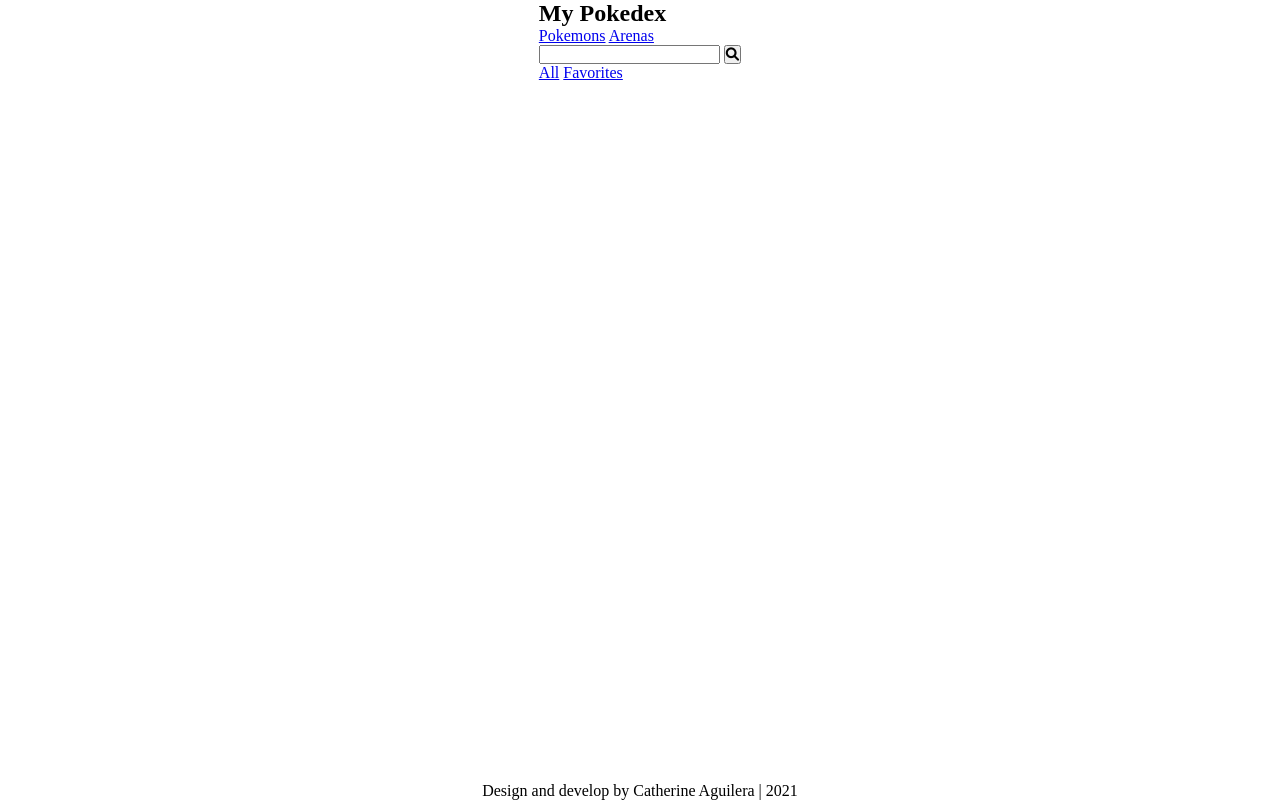
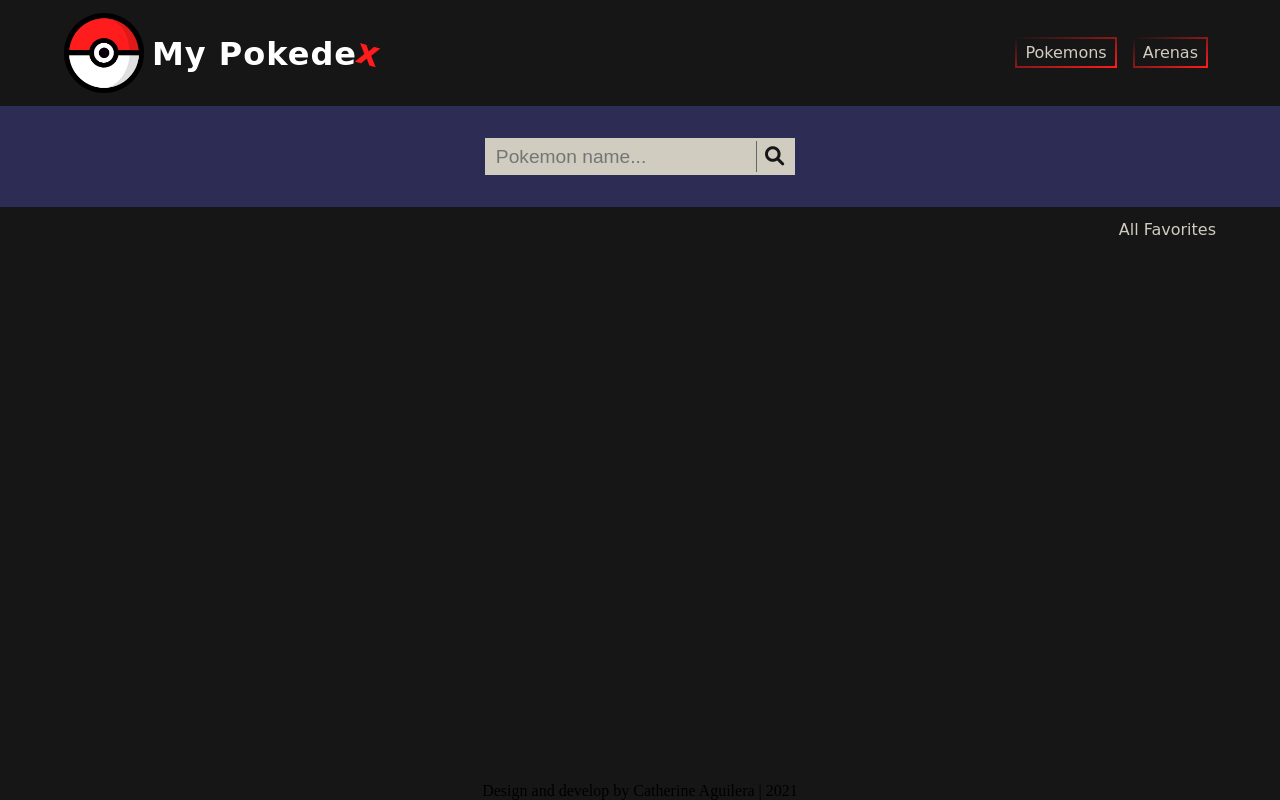
Before and after one commit to catherineagl/pokedex, a website built with webpack: page src/index.html in a window 1280 px wide. Built offline with nearby package versions, Linux system fonts and the light colour scheme.

Commit message:
adding styles on header

```diff
--- a/sass/include/colors.scss
+++ b/sass/include/colors.scss
@@ -2,3 +2,8 @@ $blue-electric: #4834d4;
 $gold: #f9ca24;
 $grass: #6ab04c;
 $water: #7ed6df;
+$dark-color: #2c2c54;
+$second-dark-color: #474787;
+$purple: #706fd3;
+$light-color: #d1ccc0;
+$red: #ff1c1c;
--- a/sass/include/global.scss
+++ b/sass/include/global.scss
@@ -11,9 +11,21 @@
 	flex-direction: column;
 	justify-content: space-between;
 	align-items: center;
+	background-color: #161616;
 }
 
 .wrapper {
 	width: 80%;
 	margin: 0 auto;
 }
+
+a {
+	display: inline-block;
+	text-decoration: none;
+	color: $light-color;
+}
+
+input {
+	border: none;
+	outline: none;
+}
--- a/sass/include/header.scss
+++ b/sass/include/header.scss
@@ -0,0 +1,98 @@
+header {
+	width: 100vw;
+	font-family: 'Poppins', cursive;
+	.header {
+		display: flex;
+		width: 100%;
+		padding: 1% 5%;
+	}
+	.header-top {
+		justify-content: space-between;
+	}
+	.logo {
+		display: flex;
+		justify-content: center;
+		align-items: center;
+
+		h1 {
+			font-weight: bold;
+			letter-spacing: 1px;
+			font-size: 2rem;
+			margin-left: 0.5rem;
+			color: white;
+			.special-letter {
+				color: $red;
+				display: inline-block;
+				font-size: 2.2rem;
+				transform: rotate(15deg);
+			}
+		}
+
+		.img-logo {
+			width: 5rem;
+			height: 5rem;
+
+			img {
+				width: 100%;
+			}
+		}
+	}
+	nav {
+		display: flex;
+		justify-content: center;
+		align-items: center;
+
+		.button {
+			box-sizing: content-box;
+			border-width: 2px;
+			border-style: solid;
+			border-image: linear-gradient(to right bottom, #161616, #ff1c1c);
+			border-image-slice: 1;
+			margin: 0 0.5rem;
+			padding: 0.25rem 0.5rem;
+		}
+		.button:hover,
+		.button:focus,
+		.button.active {
+			background: linear-gradient(to right, #ff1c1c, #161616) border-box;
+			border: 3px solid transparent;
+			color: #fff;
+			transition: all 0.5s ease;
+			transition-property: all;
+			transition-duration: 0.5s;
+			transition-timing-function: ease;
+			transition-delay: 0s;
+		}
+	}
+
+	.header-bottom {
+		justify-content: center;
+		background-color: $dark-color;
+		padding: 2rem;
+
+		.search-bar {
+			background-color: $light-color;
+			padding: 0.2rem;
+
+			a {
+				display: inline-block;
+				color: #161616;
+				border-left: 1px solid #666;
+
+				i {
+					pointer-events: none;
+				}
+			}
+			input,
+			a {
+				padding: 0.25rem 0.5rem;
+				background-color: transparent;
+				outline: none;
+				font-size: 1.2rem;
+			}
+		}
+	}
+	.navigation {
+		justify-content: flex-end;
+	}
+}
--- a/sass/style.scss
+++ b/sass/style.scss
@@ -1,2 +1,3 @@
 @import 'include/colors.scss';
 @import 'include/global.scss';
+@import 'include/header.scss';
--- a/src/index.html
+++ b/src/index.html
@@ -4,7 +4,9 @@
 		<meta charset="UTF-8" />
 		<meta http-equiv="X-UA-Compatible" content="IE=edge" />
 		<meta name="viewport" content="width=device-width, initial-scale=1.0" />
-		<title>Pokemon</title>
+		<title>Pokedex</title>
+		<link rel="icon" href="assets/pokeball.png" type="image/x-icon" />
+
 		<link rel="stylesheet" href="style.css" />
 		<link
 			rel="stylesheet"
@@ -19,21 +21,28 @@
 			<header>
 				<section class="header header-top">
 					<div class="logo">
-						<h1>My Pokedex</h1>
-						<div class="img-logo"></div>
+						<div class="img-logo">
+							<img src="./assets/pokeball.png" alt="" />
+						</div>
+						<h1>My Pokede<span class="special-letter">x</span></h1>
 					</div>
 					<nav>
-						<a href="#">Pokemons</a>
-						<a href="#">Arenas</a>
+						<a href="#" class="button">Pokemons</a>
+						<a href="#" class="button">Arenas</a>
 					</nav>
 				</section>
 				<section class="header header-bottom">
 					<div class="search-bar">
-						<input type="search" name="" id="" />
-						<button><i class="fa fa-search" aria-hidden="true"></i></button>
+						<input
+							type="search"
+							name=""
+							id="search-poke"
+							placeholder="Pokemon name..."
+						/>
+						<a href="#"><i class="fa fa-search" aria-hidden="true"></i></a>
 					</div>
 				</section>
-				<section class="navigation">
+				<section class="navigation header">
 					<div class="tabs">
 						<a href="#">All</a>
 						<a href="#">Favorites</a>
@@ -44,6 +53,6 @@
 			<main class="grid-fluid wrapper"></main>
 			<footer>Design and develop by Catherine Aguilera | 2021</footer>
 		</div>
-		<script src="index.js"></script>
+		<script src="index.js" type="module"></script>
 	</body>
 </html>
```
Also changed, not shown: src/assets/oval.svg (added), src/assets/pika.png (added), src/assets/pokeball.png (added), src/style.css, 1 other file.
